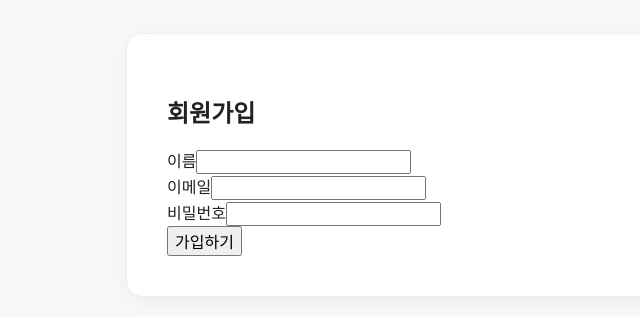
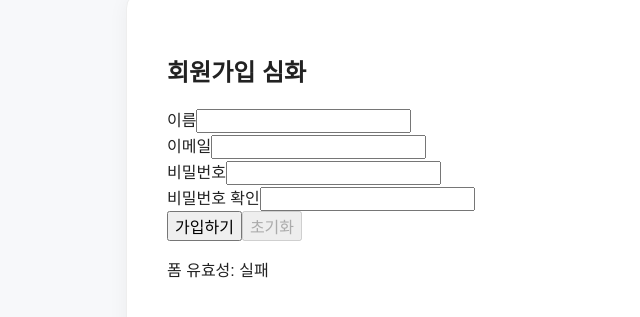
Before and after one commit to dang-96/react-next-practice, a Next.js app: page / in a window 1280 px wide. Shown: the part 235-552 px from the top of the page, without its empty margins (214-854 px from the left). Built offline with nearby package versions, Linux system fonts and the light colour scheme.

Commit message:
react-hook-form 회원가입

```diff
--- a/src/app/page.tsx
+++ b/src/app/page.tsx
@@ -1,5 +1,6 @@
 "use client";
 
+import AdvancedSignupForm from "@/components/AdvancedSignupForm";
 import CartHeader from "@/components/CartHeader";
 import Counter from "@/components/Counter";
 import Dropdown from "@/components/Dropdown";
@@ -51,7 +52,7 @@ export default function Home() {
         <LikeButton /> */}
         {/* <CartHeader />
 				<ProductListCart /> */}
-        <SignupForm />
+        <AdvancedSignupForm />
       </section>
     </main>
   );
--- a/src/components/AdvancedSignupForm.tsx
+++ b/src/components/AdvancedSignupForm.tsx
@@ -1,12 +1,140 @@
+"use client";
+import { useForm } from "react-hook-form";
+
+type SignupFormData = {
+  name: string;
+  email: string;
+  password: string;
+  passwordConfirm: string;
+};
+
 export default function AdvancedSignupForm() {
+  const {
+    register, // 1. 입력창(input)을 훅 폼에 등록하고 연결하는 함수
+    handleSubmit, // 2. 폼 제출 시 유효성 검사를 실행하고 데이터를 처리하는 함수
+    watch, // 3. 특정 입력값의 변화를 실시간으로 감시하는 함수
+    setError, // 4. 특정 입력창에 수동으로 에러 메시지를 꽂아넣는 함수
+    reset, // 5. 폼의 모든 입력값과 상태를 초기 상태로 되돌리는 함수
+    formState: {
+      errors, // 6. 발생한 유효성 검사 에러들의 정보가 담긴 객체
+      isSubmitting, // 7. 폼이 현재 제출(서버 통신) 중인지 여부 (true/false)
+      isDirty, // 8. 사용자가 폼 내용을 하나라도 수정했는지 여부 (true/false)
+      isValid, // 9. 폼의 모든 입력값이 유효성 검사를 통과했는지 여부 (true/false)
+    },
+  } = useForm<SignupFormData>({
+    mode: "onBlur", // 10. 최초 유효성 검사 시점 (입력 후 다른 곳으로 커서가 빠져나갈 때)
+    reValidateMode: "onChange", // 11. 에러가 뜬 후 재검사 시점 (글자를 고칠 때마다 실시간으로)
+    defaultValues: {
+      // 12. 입력창들의 맨 처음 초기값 설정
+      name: "",
+      email: "",
+      password: "",
+      passwordConfirm: "",
+    },
+  });
+
+  const password = watch("password");
+
+  const onSubmit = async (data: SignupFormData) => {
+    if (data.email === "test@example.com") {
+      setError("email", {
+        type: "server",
+        message: "이미 가입된 이메일 입니다.",
+      });
+      return;
+    }
+
+    reset();
+  };
+
   return (
-    <form>
+    <form onSubmit={handleSubmit(onSubmit)}>
       <h1>회원가입 심화</h1>
 
       <div>
         <label htmlFor="name">이름</label>
-        <input id="name" />
+        <input
+          id="name"
+          type="text"
+          {...register("name", {
+            required: "이름을 입력해 주세요.",
+            minLength: {
+              value: 2,
+              message: "이름은 2자 이상 입력해 주세요.",
+            },
+          })}
+        />
+
+        {errors.name && <p>{errors.name.message}</p>}
       </div>
+
+      <div>
+        <label htmlFor="email">이메일</label>
+        <input
+          id="email"
+          type="email"
+          {...register("email", {
+            required: "이메일을 입력해 주세요.",
+            pattern: {
+              value: /^[^\s@]+@[^\s@]+\.[^\s@]+$/,
+              message: "올바른 이메일 형식으로 입력해 주세요.",
+            },
+          })}
+        />
+
+        {errors.email && <p>{errors.email.message}</p>}
+      </div>
+
+      <div>
+        <label htmlFor="password">비밀번호</label>
+        <input
+          id="password"
+          type="password"
+          {...register("password", {
+            required: "비밀번호를 입력해 주세요.",
+            pattern: {
+              value:
+                /^(?=.*[a-z])(?=.*[A-Z])(?=.*[!@#$%^&*(),.?":{}|<>]).{8,}$/,
+              message:
+                "비밀번호는 8자 이상, 영문 대/소문자, 특수문자를 각각 1개 이상 포함해야 합니다.",
+            },
+          })}
+        />
+
+        {errors.password && <p>{errors.password.message}</p>}
+      </div>
+
+      <div>
+        <label htmlFor="passwordConfirm">비밀번호 확인</label>
+        <input
+          id="passwordConfirm"
+          type="password"
+          {...register("passwordConfirm", {
+            required: "비밀번호를 한 번 더 입력해 주세요.",
+            validate: (value) =>
+              value === password || "비밀번호가 일치하지 않습니다.",
+          })}
+        />
+
+        {errors.passwordConfirm && <p>{errors.passwordConfirm.message}</p>}
+      </div>
+
+      <button
+        type="submit"
+        disabled={isSubmitting}
+      >
+        {isSubmitting ? "처리 중..." : "가입하기"}
+      </button>
+
+      <button
+        type="button"
+        onClick={() => reset()}
+        disabled={!isDirty}
+      >
+        초기화
+      </button>
+
+      <p>폼 유효성: {isValid ? "통과" : "실패"}</p>
     </form>
   );
 }
```
